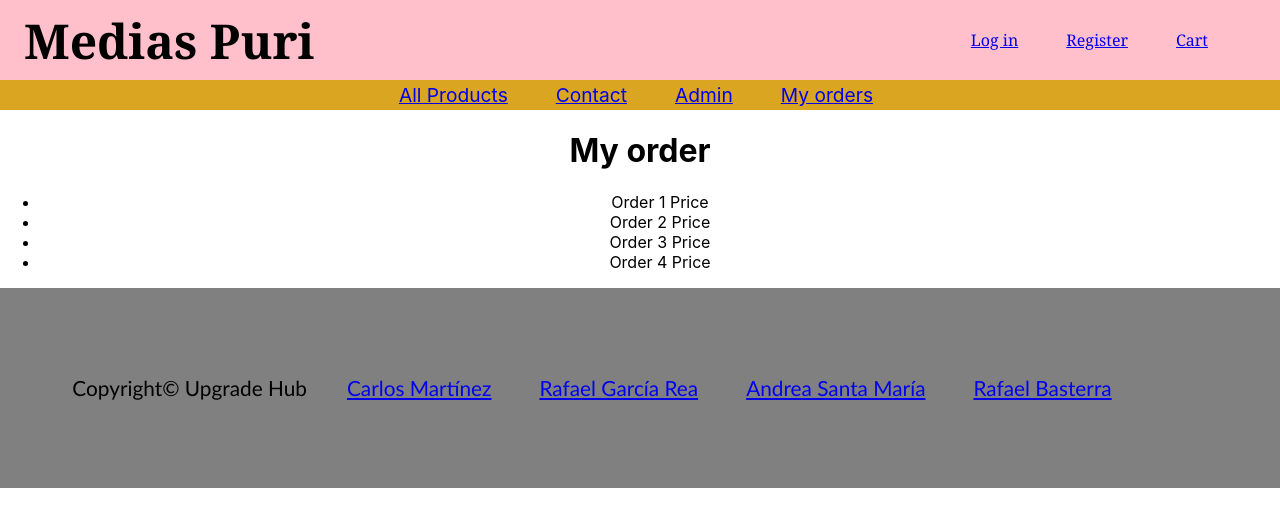
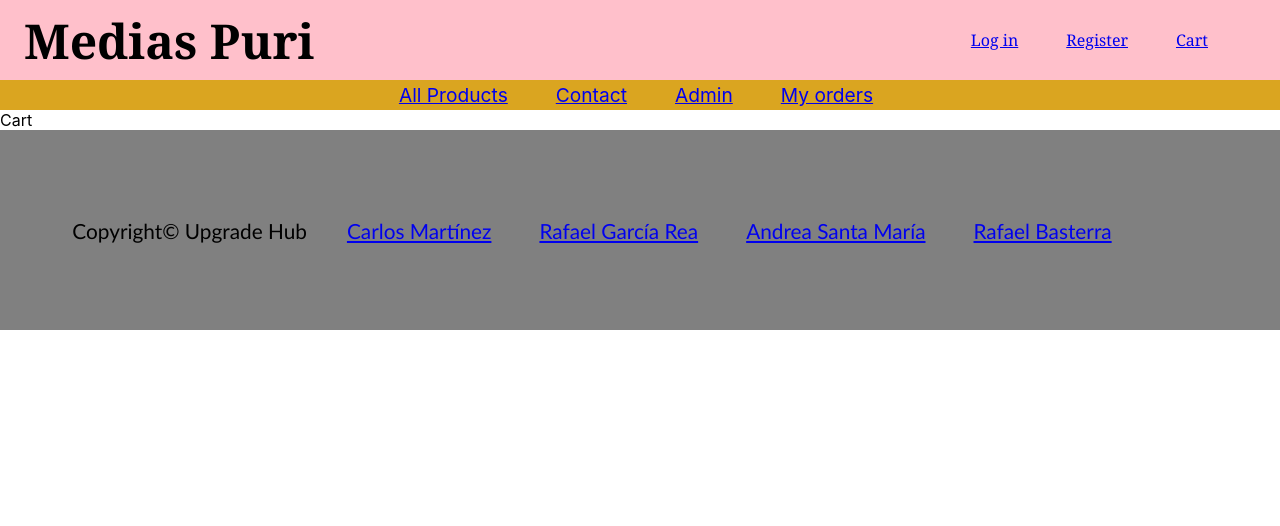
Before and after one commit to rafa87garcia/proyecto-final, a React (Create React App) app: page /cart in a window 1280 px wide. Shown: the top 526 px of the page. Built offline with nearby package versions, Linux system fonts and the light colour scheme.

Commit message:
commit 56

```diff
--- a/src/pages/Cart/Cart.js
+++ b/src/pages/Cart/Cart.js
@@ -1,18 +1,8 @@
 import React from 'react'
-import './_cart.scss'
 
 const Cart = () => {
   return (
-    <div className='cart'>
-      <h1>My order</h1>
-      <ul className='cart_list'>
-        <li>Order 1 <span>Price</span></li>
-        <li>Order 2 <span>Price</span></li>
-        <li>Order 3 <span>Price</span></li>
-        <li>Order 4 <span>Price</span></li>
-      </ul>
-
-    </div>
+    <div>Cart</div>
   )
 }
 
--- a/src/pages/Cart/_cart.scss
+++ b/src/pages/Cart/_cart.scss
@@ -1,6 +1,7 @@
 .cart{
     display: list-item;
     text-align: center;
+    height: 100vh;
 
     &cartlist{
         text-decoration: none;
```
Also changed, not shown: src/shared/AboutUs/AboutUs.js (added, +11 -0 lines), src/shared/AboutUs/_aboutUs.scss (added).
